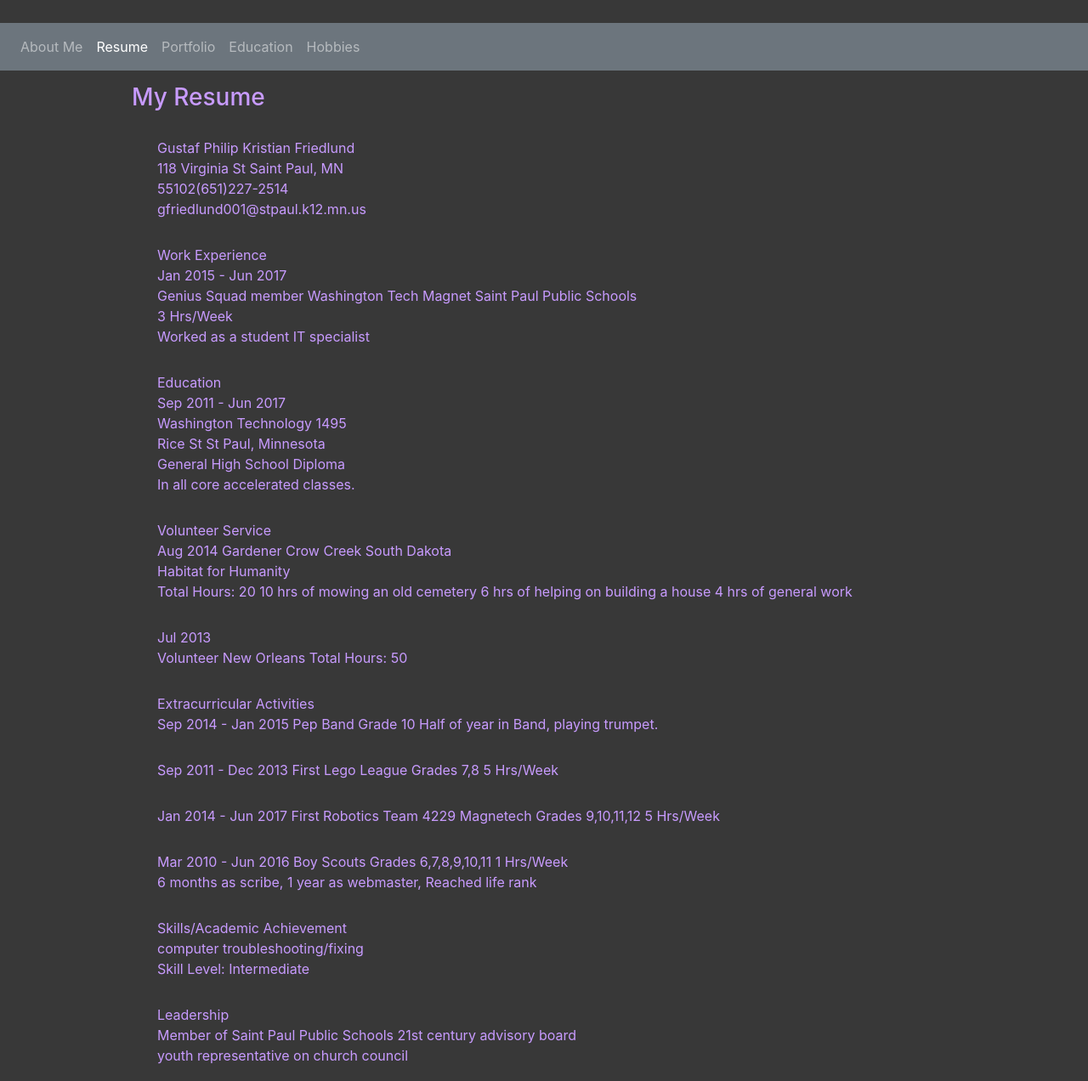
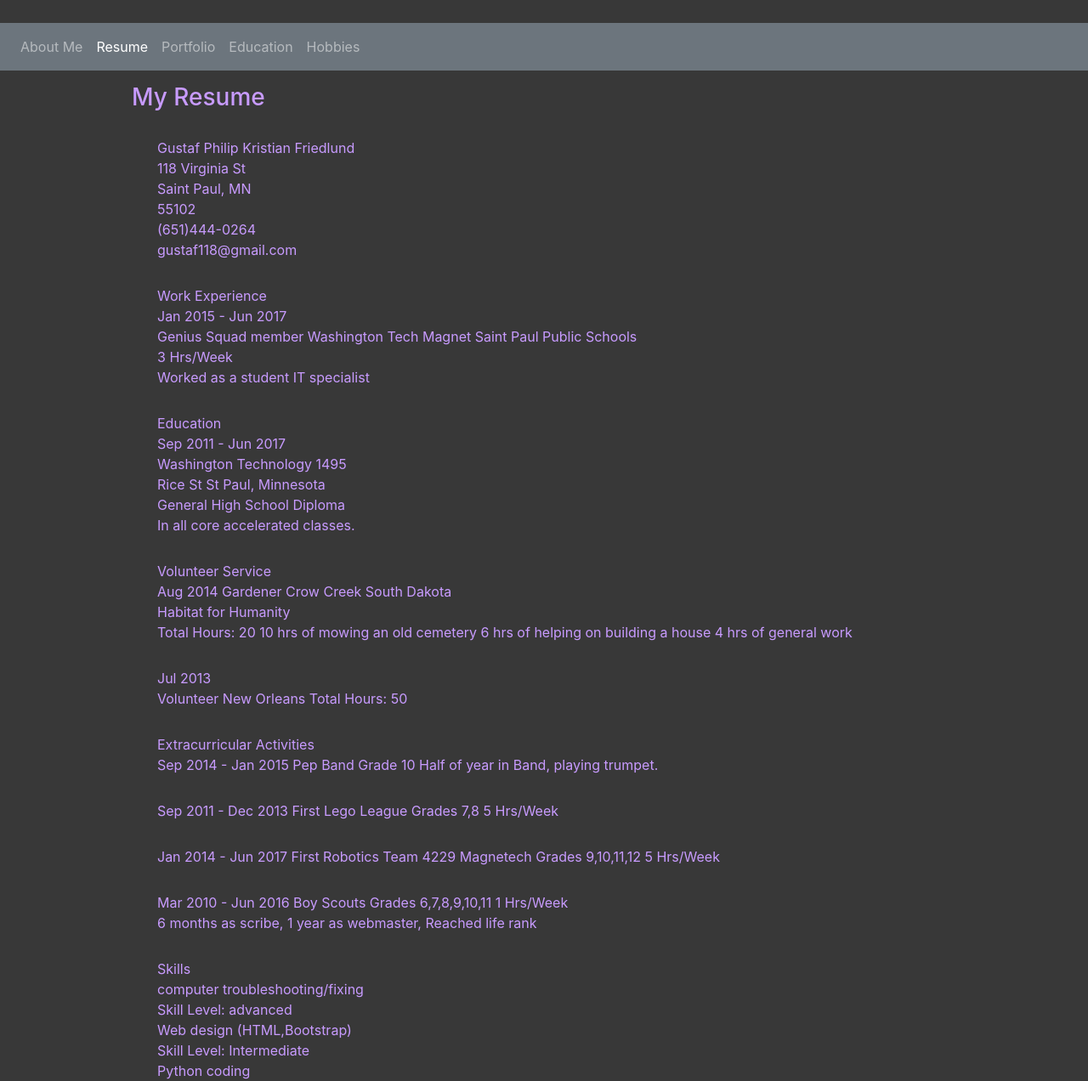
Before and after one commit to GustafFriedlund/GustafFriedlund.github.io, a plain HTML site: page Resume.html in a window 1280 px wide. Shown: the part 51-1323 px from the top of the page at 85% size. Drawn offline with nearby package versions, Linux system fonts and the light colour scheme.

Commit message:
spellchecks

```diff
--- a/Resume.html
+++ b/Resume.html
@@ -38,9 +38,11 @@
         <h3>My Resume</h3>
         <p>
           Gustaf Philip Kristian Friedlund<br>
-          118 Virginia St Saint Paul, MN<br>
-          55102(651)227-2514<br>
-          gfriedlund001@stpaul.k12.mn.us<br>
+          118 Virginia St<br>
+          Saint Paul, MN<br>
+          55102<br>
+          (651)444-0264<br>
+          gustaf118@gmail.com<br>
         </p>
         <p>
           Work Experience<br>
@@ -82,14 +84,22 @@
           6 months as scribe, 1 year as webmaster, Reached life rank<br>
         </p>
         <p>
-          Skills/Academic Achievement<br>
+          Skills<br>
           computer troubleshooting/fixing<br>
+          Skill Level: advanced<br>
+          Web design (HTML,Bootstrap)<br>
           Skill Level: Intermediate<br>
+          Python coding<br>
+          Skill Level: Intermediate<br>
+          C++ coding<br>
+          Skill Level: beginner<br>
+          Java coding<br>
+          Skill Level: beginner<br>
         </p>
         <p>
           Leadership<br>
           Member of Saint Paul Public Schools 21st century advisory board<br>
-          youth representative on church council <br>
+          Youth Representative on Church Council <br>
         </p>
         <p>
           References Available Upon Request<br>
```
Also changed, not shown: Education.html (+10 -8 lines), Hobbies.html (+3 -2 lines).
